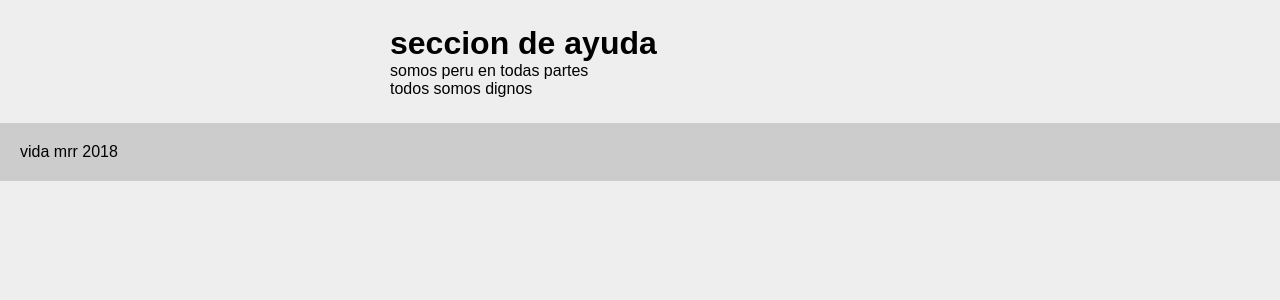
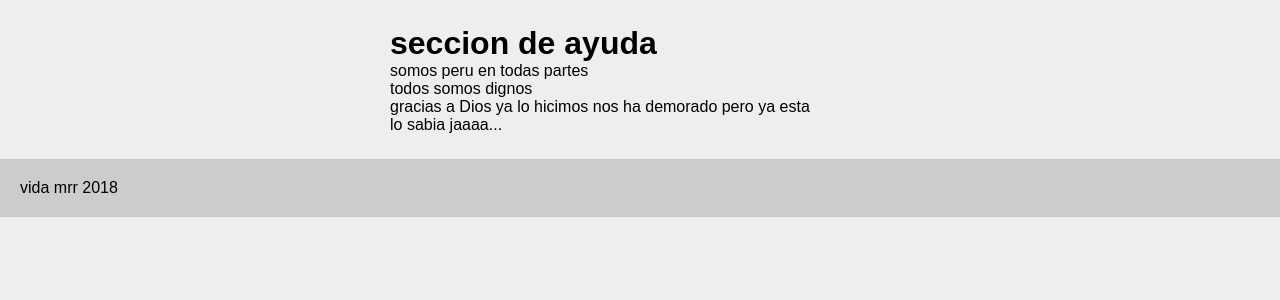
Before and after one commit to darvinnapoleon/JaenCutervo, a PHP site: page /SisGolosinas/ayuda in a window 1280 px wide. Shown: the part 105-405 px from the top of the page. Run offline with PHP 8.4, Linux system fonts and the light colour scheme.

Commit message:
modifique la ayuda de manera especial

```diff
--- a/views/ayuda/index.php
+++ b/views/ayuda/index.php
@@ -10,6 +10,8 @@
             <h1 class="center">seccion de ayuda</h1>
             <p>somos peru en todas partes </p>
             <p> todos somos dignos</p>
+            <p>gracias a Dios ya lo hicimos nos ha demorado pero ya esta</p>
+            <p>lo sabia jaaaa...</p>
         </div>
         <?php require 'views/footer.php'; ?>
 
```
